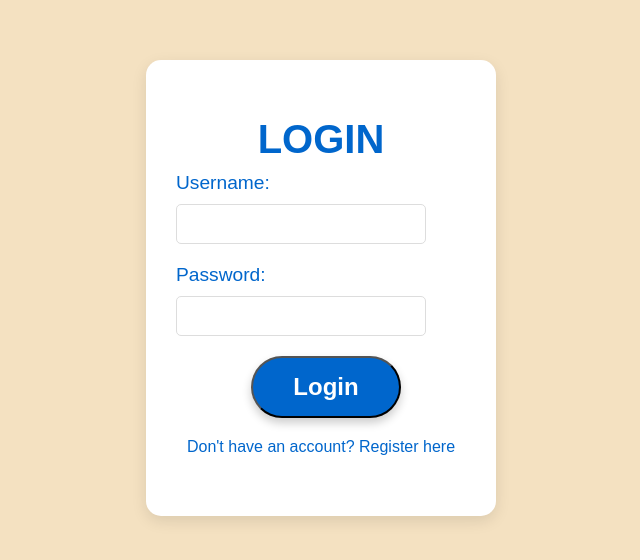
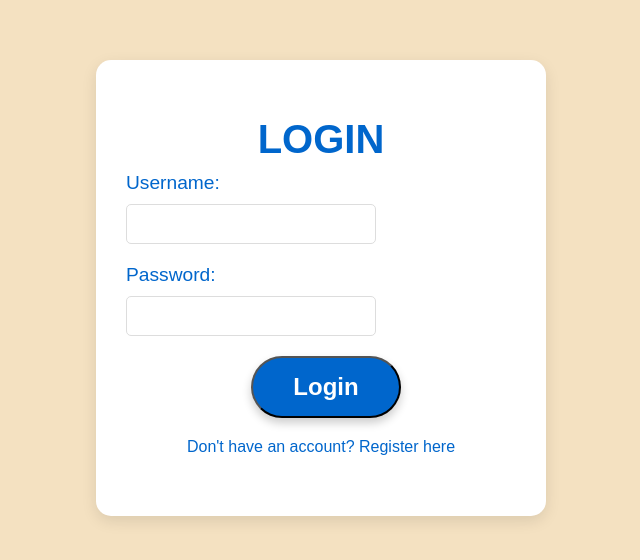
Before and after one commit to WilliamSmithWLS/Empty, a React (Create React App) app in the folder BeachDay-auth/client/: page /login in a window 1280 px wide. Shown: the part 112-672 px from the top of the page, without its empty margins (319-959 px from the left). Built offline with nearby package versions, Linux system fonts and the light colour scheme.

Commit message:
Update Login.css

```diff
--- a/BeachDay-auth/client/src/Login.css
+++ b/BeachDay-auth/client/src/Login.css
@@ -16,7 +16,7 @@
   border-radius: 15px;
   box-shadow: 0px 5px 15px rgba(0, 0, 0, 0.1);
   width: 100%;
-  max-width: 350px; /* Adjusted to make it more vertical */
+  max-width: 450px; /* Increased width for a slightly wider form */
   box-sizing: border-box;  /* Ensure padding is included in the total width */
 }
 
```
